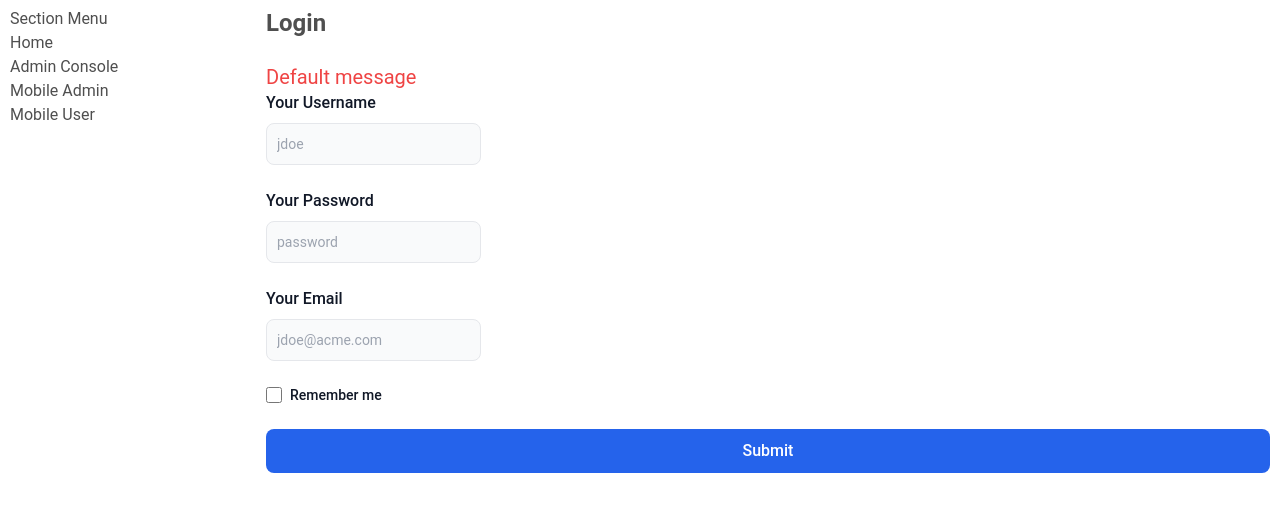
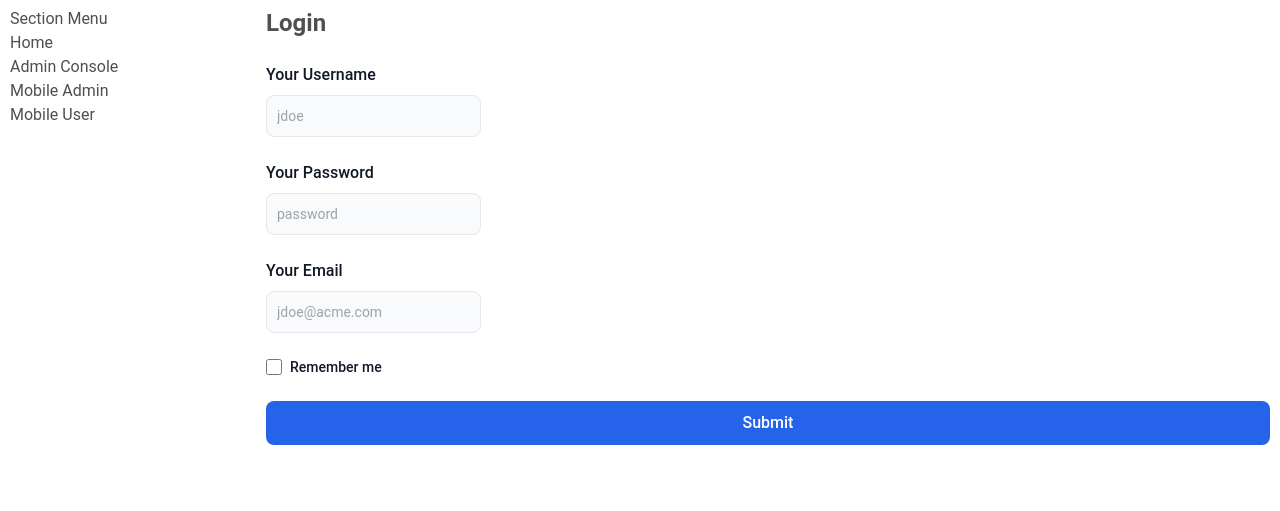
Before and after one commit to peteredwinsmith/ecm, a plain HTML site: page index.html in a window 1280 px wide. Shown: the part 179-690 px from the top of the page. Drawn offline with nearby package versions, Linux system fonts and the light colour scheme.

Commit message:
Add files via upload

```diff
--- a/index.html
+++ b/index.html
@@ -39,7 +39,7 @@
 
 <p style="padding: 0 0 1em 0;" class="text-2xl font-bold">Login</p>
 
-<p class="text-xl text-red-500 font-italic" id="errmsg">Default message</p>
+<p class="text-xl text-red-500 font-italic" id="errmsg"></p>
 
 <script>
 	// Display form data validation message
```
